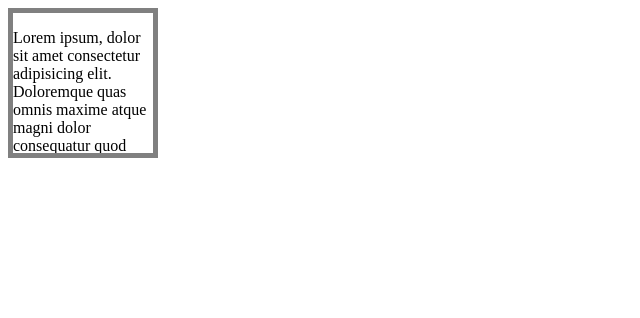
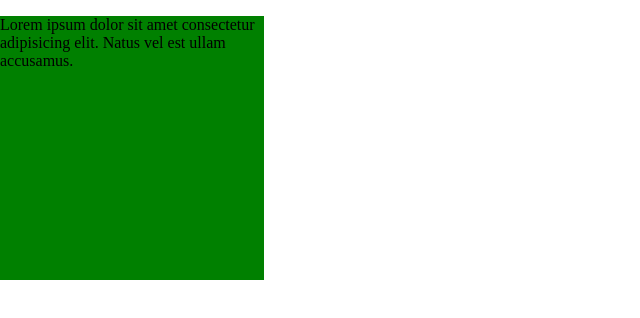
Before and after one commit to Arslan49sp/lectures, a plain HTML site: page Lect_7/index.html in a window 1280 px wide. Shown: the whole page, without its empty margins (0-640 px from the left). Drawn offline with Linux system fonts and the light colour scheme.

Commit message:
Measurement  units explained

```diff
--- a/Lect_7/index.html
+++ b/Lect_7/index.html
@@ -9,9 +9,8 @@
   <body>
     <div class="box">
       <p>
-        Lorem ipsum, dolor sit amet consectetur adipisicing elit. Doloremque
-        quas omnis maxime atque magni dolor consequatur quod labore obcaecati
-        porro.
+        Lorem ipsum dolor sit amet consectetur adipisicing elit. Natus vel est
+        ullam accusamus.
       </p>
     </div>
   </body>
--- a/Lect_7/styles.css
+++ b/Lect_7/styles.css
@@ -1,7 +1,10 @@
+html {
+}
+body {
+  margin: 0;
+}
 .box {
-  width: 150px;
-  height: 150px;
-  border: 5px solid gray;
-  box-sizing: border-box;
-  overflow: auto;
+  width: 16.5rem;
+  height: 16.5rem;
+  background-color: green;
 }
```
